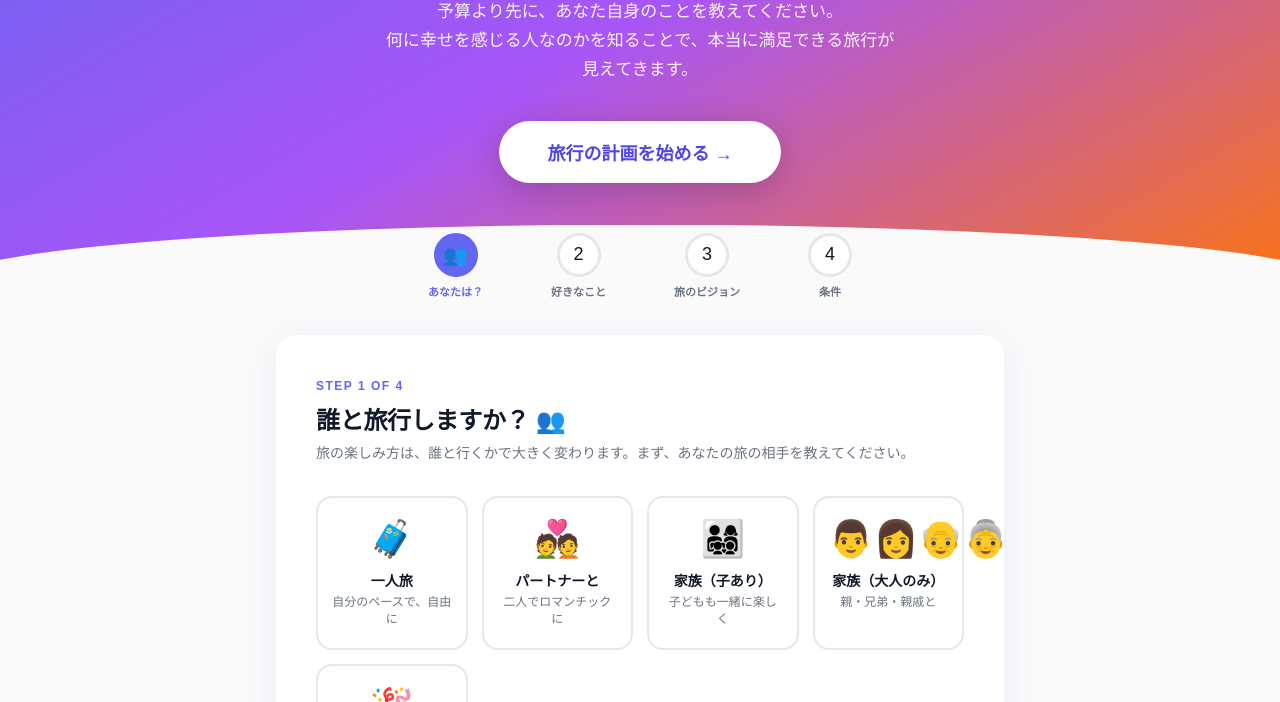
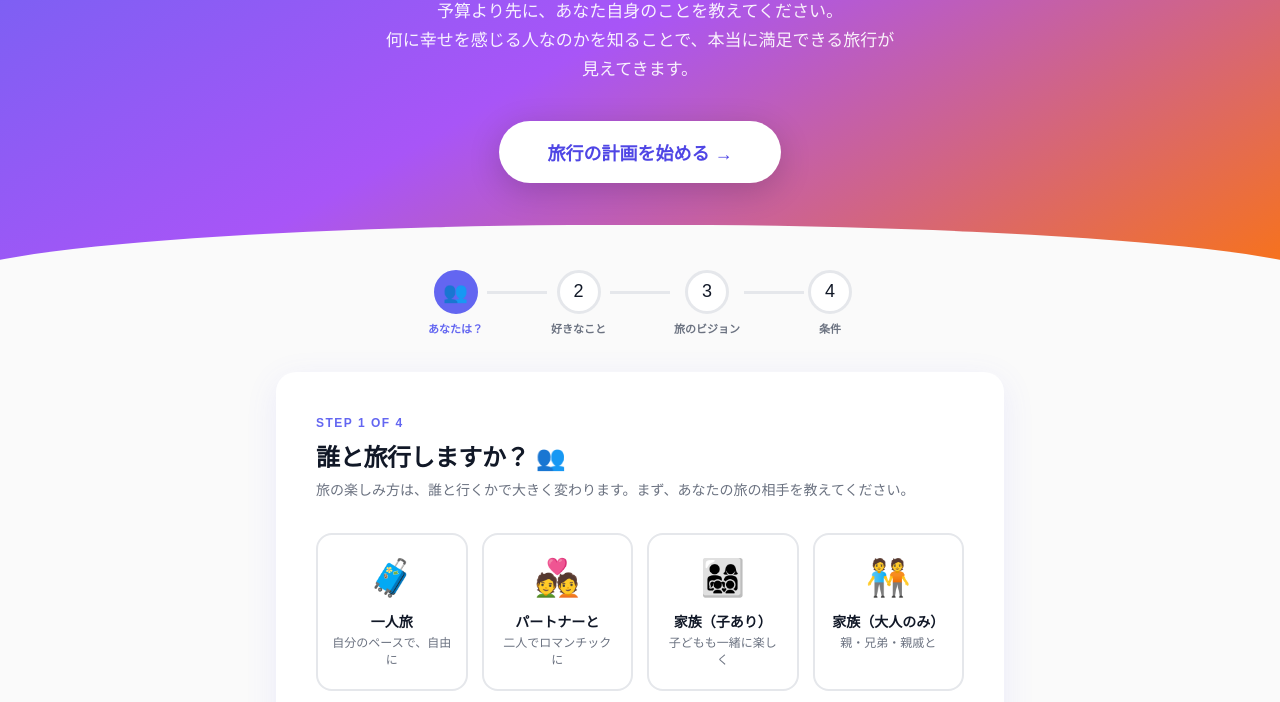
Before and after one commit to horirick06080601-blip/travel-planner, a plain HTML site: page index.html in a window 1280 px wide. Shown: the part 249-951 px from the top of the page. Drawn offline with Linux system fonts and the light colour scheme.

Commit message:
Add files via upload

```diff
--- a/index.html
+++ b/index.html
@@ -80,7 +80,7 @@
   }
   .opt-card:hover { border-color: var(--primary); background: #f5f3ff; transform: translateY(-2px); }
   .opt-card.selected { border-color: var(--primary); background: #eef2ff; }
-  .opt-card .ico { font-size: 36px; display: block; margin-bottom: 10px; }
+  .opt-card .ico { font-size: 36px; display: flex; align-items: center; justify-content: center; height: 46px; margin-bottom: 10px; overflow: hidden; line-height: 1; }
   .opt-card .lbl { font-size: 14px; font-weight: 700; margin-bottom: 4px; }
   .opt-card .sub { font-size: 12px; color: var(--muted); line-height: 1.4; }
   .opt-card.selected::after {
@@ -206,6 +206,9 @@
 
   .reset-btn { display: block; margin: 40px auto; padding: 13px 30px; border-radius: 50px; border: 2px solid var(--border); background: #fff; color: var(--muted); font-size: 14px; font-weight: 700; cursor: pointer; transition: all 0.2s; }
   .reset-btn:hover { border-color: var(--primary); color: var(--primary); }
+  .restart-mini-btn { background: none; border: 1.5px solid var(--border); border-radius: 20px; padding: 5px 14px; font-size: 12px; color: var(--muted); cursor: pointer; transition: all 0.2s; white-space: nowrap; font-weight: 600; }
+  .restart-mini-btn:hover { border-color: var(--primary); color: var(--primary); }
+  .progress-top { display: flex; align-items: center; justify-content: space-between; margin-bottom: 8px; }
 
   .no-res { text-align: center; padding: 60px 20px; color: var(--muted); }
   .no-res .ico { font-size: 48px; margin-bottom: 16px; }
@@ -233,6 +236,10 @@
 <div class="wizard" id="wizard">
 
   <!-- Progress -->
+  <div class="progress-top">
+    <div style="font-size:12px;color:var(--muted);font-weight:600;">診断中...</div>
+    <button class="restart-mini-btn" onclick="resetAll()">↺ 最初から始める</button>
+  </div>
   <div class="progress-wrap" id="progressWrap">
     <div class="prog-step active" id="ps1"><div class="prog-dot" data-icon="👥"><span class="prog-num">1</span></div><div class="prog-label">あなたは？</div></div>
     <div class="prog-line" id="pl1"></div>
@@ -252,7 +259,7 @@
       <div class="opt-card" onclick="pick1(this,'solo')"><span class="ico">🧳</span><div class="lbl">一人旅</div><div class="sub">自分のペースで、自由に</div></div>
       <div class="opt-card" onclick="pick1(this,'couple')"><span class="ico">💑</span><div class="lbl">パートナーと</div><div class="sub">二人でロマンチックに</div></div>
       <div class="opt-card" onclick="pick1(this,'family_kids')"><span class="ico">👨‍👩‍👧‍👦</span><div class="lbl">家族（子あり）</div><div class="sub">子どもも一緒に楽しく</div></div>
-      <div class="opt-card" onclick="pick1(this,'family_adult')"><span class="ico">👨‍👩‍👴‍👵</span><div class="lbl">家族（大人のみ）</div><div class="sub">親・兄弟・親戚と</div></div>
+      <div class="opt-card" onclick="pick1(this,'family_adult')"><span class="ico">🧑‍🤝‍🧑</span><div class="lbl">家族（大人のみ）</div><div class="sub">親・兄弟・親戚と</div></div>
       <div class="opt-card" onclick="pick1(this,'friends')"><span class="ico">🎉</span><div class="lbl">友人たちと</div><div class="sub">みんなでワイワイ</div></div>
     </div>
     <div class="step-nav"><div></div><button class="btn btn-primary" id="next1" onclick="goStep(2)" disabled>次へ →</button></div>
```
